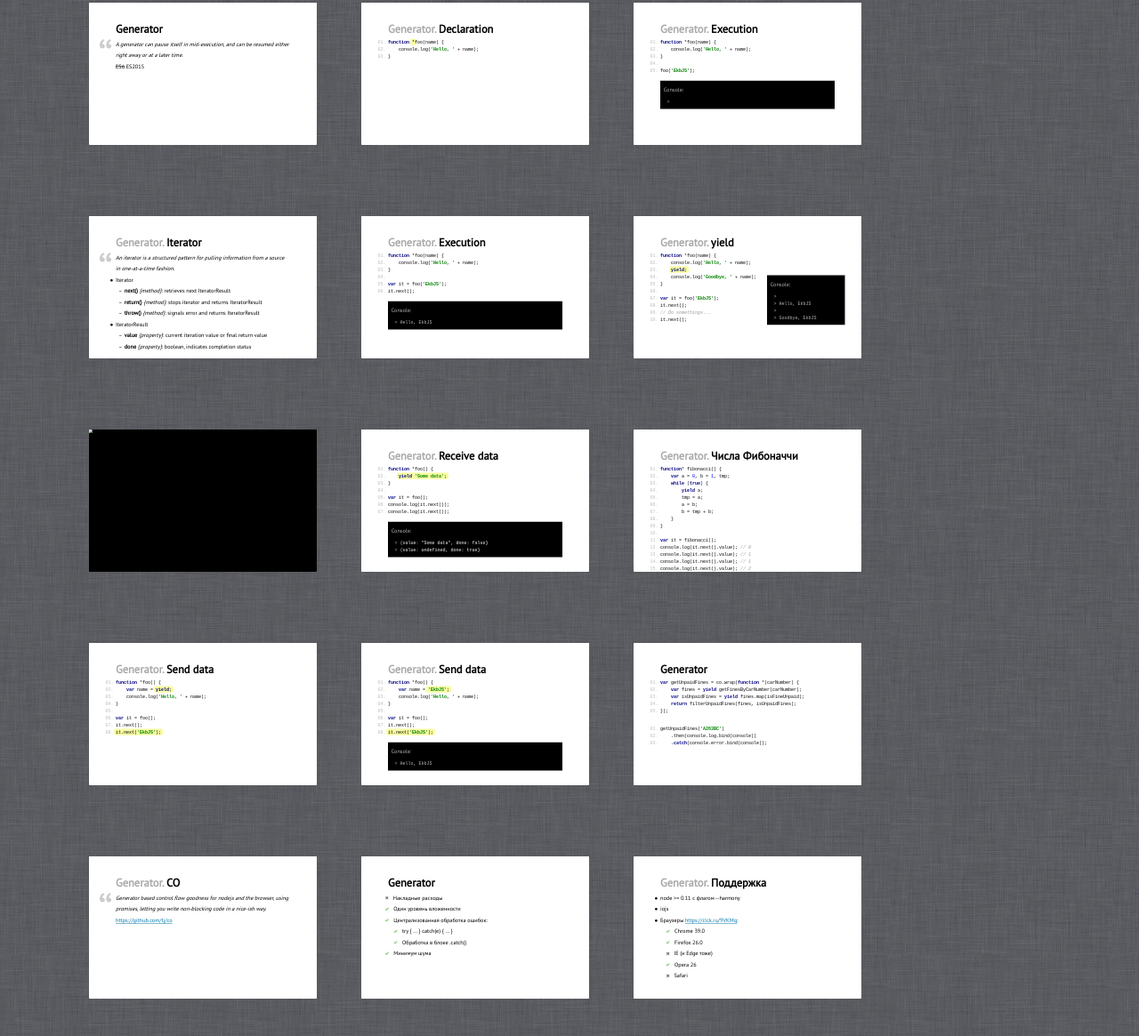
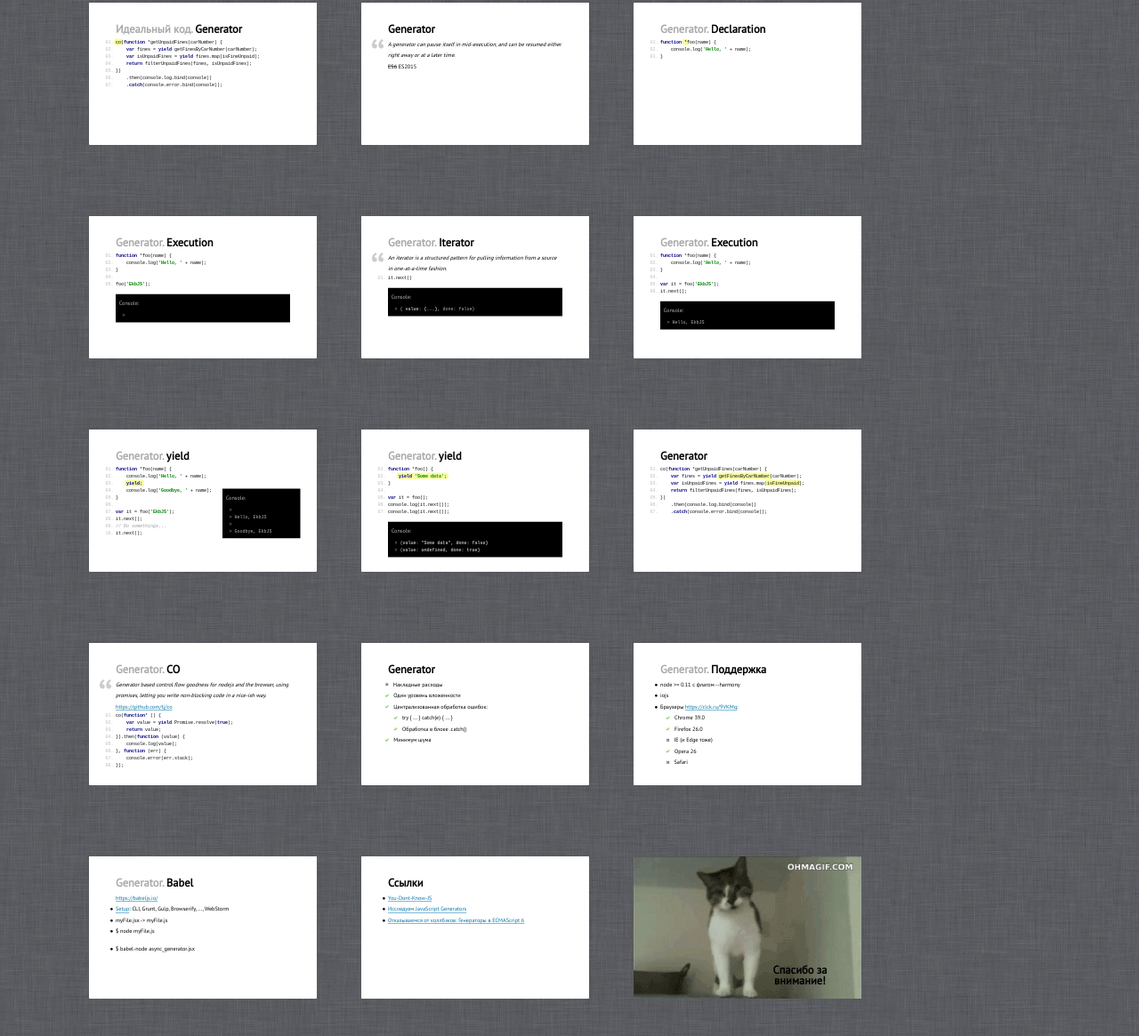
Before and after one commit to Zhigalov/chelyjs-generators, a website: page index.html in a window 1280 px wide. Shown: the part 1427-2592 px from the top of the page at 89% size. Drawn offline with Linux system fonts and the light colour scheme; a web font is replaced by a local one.

Commit message:
Правки перед последним прогоном

```diff
--- a/index.html
+++ b/index.html
@@ -125,6 +125,25 @@
 </section>
 
 <section class="slide">
+    <h2><small>Promises.</small> Bluebird</h2>
+    <pre class="javascript">
+        <code>function myFunction(arg1, arg2, cb) {</code>
+        <code>    cb(err, data);</code>
+        <code>}</code>
+        <code> </code>
+        <code>var myPromisifyFunction = Promise.promisify(myFunction);</code>
+        <code>myPromisifyFunction()</code>
+        <code>    .then(function onResolve() { return data; })</code>
+        <code>    .then(function onResolve(data) { ... })</code>
+        <code>    .catch(function onReject() { ... })</code>
+    </pre>
+    <img src="images/bluebird.png" alt="bluebird" style="position: absolute; right: 90px; top: 383px;"/>
+    <div style="margin-top: 75px;">
+        <a href="https://github.com/petkaantonov/bluebird">https://github.com/petkaantonov/bluebird</a>
+    </div>
+</section>
+
+<section class="slide">
     <h2>Promises</h2>
     <pre class="javascript">
         <code>function getUnpaidFines(carNumber) {</code>
@@ -161,30 +180,11 @@
 </section>
 
 <section class="slide">
-    <h2><small>Promises.</small> Bluebird</h2>
-    <img src="images/bluebird.png" alt="bluebird" style="position: absolute; right: 90px; top: 353px;"/>
-    <a href="https://github.com/petkaantonov/bluebird">https://github.com/petkaantonov/bluebird</a>
-    <ul>
-        <li>Promise.promisify(cb);
-            <pre class="javascript">
-                <code>var myPromisifyFunction = Promise.promisify(myFunction);</code>
-                <code> </code>
-                <code>function myFunction(arg1, arg2, cb) {</code>
-                <code>    cb(err, data);</code>
-                <code>}</code>
-            </pre>
-        </li>
-        <li>Promise.all([...]);</li>
-        <li>Promise.props({...});</li>
-    </ul>
-</section>
-
-<section class="slide">
     <h2>Promises</h2>
     <ul class="custom-list">
         <li class="fail">Накладные расходы</li>
         <li class="pending">Меньше шума</li>
-        <li class="pending">Неглубокий уровень вложенности</li>
+        <li class="pending">Фиксированный уровень вложенности</li>
         <li class="pending">Обработка ошибок
             <ul class="custom-list">
                 <li class="done">Обработка в блоке .catch()</li>
@@ -197,7 +197,7 @@
 <section class="slide">
     <h2>Идеальный код</h2>
     <pre class="javascript">
-        <code>var getUnpaidFines = function(<mark>Ввести номер автомобиля</mark>) {</code>
+        <code>function getUnpaidFines(<mark>Ввести номер автомобиля</mark>) {</code>
         <code>    var fines = <mark>Получить список штрафов</mark>(carNumber);</code>
         <code>    var isUnpaidFines = fines.map(<mark>Получить статус оплаты</mark>);</code>
         <code>    return <mark>Вывести неоплаченные штрафы</mark>(fines, isUnpaidFines);</code>
@@ -208,7 +208,7 @@
 <section class="slide">
     <h2>Идеальный код</h2>
     <pre class="javascript">
-        <code>var getUnpaidFines = function (carNumber) {</code>
+        <code>function getUnpaidFines(carNumber) {</code>
         <code>    var fines = getFinesByCarNumber(carNumber);</code>
         <code>    var isUnpaidFines = fines.map(isFineUnpaid);</code>
         <code>    return filterUnpaidFines(fines, isUnpaidFines);</code>
@@ -219,26 +219,26 @@
 <section class="slide">
     <h2><small>Идеальный код.</small> Generator</h2>
     <pre class="javascript">
-        <code>var getUnpaidFines = co.wrap(function *(carNumber) {</code>
-        <code>    var fines = yield getFinesByCarNumber(carNumber);</code>
-        <code>    var isUnpaidFines = yield fines.map(isFineUnpaid);</code>
+        <code>function <mark>*</mark>getUnpaidFines(carNumber) {</code>
+        <code>    var fines = <mark>yield</mark> getFinesByCarNumber(carNumber);</code>
+        <code>    var isUnpaidFines = <mark>yield</mark> fines.map(isFineUnpaid);</code>
         <code>    return filterUnpaidFines(fines, isUnpaidFines);</code>
-        <code>});</code>
+        <code>}</code>
     </pre>
+</section>
+
+<section class="slide cover w" style="text-align: center; ">
+    <img src="images/catsShock.gif" alt="catsShock" />
 </section>
 
 <section class="slide">
     <h2><small>Идеальный код.</small> Generator</h2>
     <pre class="javascript">
-        <code>var getUnpaidFines = co.wrap(function *(carNumber) {</code>
+        <code><mark>co</mark>(function *getUnpaidFines(carNumber) {</code>
         <code>    var fines = yield getFinesByCarNumber(carNumber);</code>
         <code>    var isUnpaidFines = yield fines.map(isFineUnpaid);</code>
         <code>    return filterUnpaidFines(fines, isUnpaidFines);</code>
-        <code>});</code>
-    </pre>
-    <br/>
-    <pre class="javascript">
-        <code>getUnpaidFines('A263BC')</code>
+        <code>}) </code>
         <code>    .then(console.log.bind(console))</code>
         <code>    .catch(console.error.bind(console));</code>
     </pre>
@@ -284,21 +284,16 @@
 <section class="slide">
     <h2><small>Generator.</small> Iterator</h2>
     <blockquote>An iterator is a structured pattern for pulling information from a source in one-at-a-time fashion.</blockquote>
-    <ul>
-        <li>Iterator
-            <ul>
-                <li><b>next()</b> <i>{method}</i>: retrieves next IteratorResult</li>
-                <li><b>return()</b> <i>{method}</i>: stops iterator and returns IteratorResult</li>
-                <li><b>throw()</b> <i>{method}</i>: signals error and returns IteratorResult</li>
-            </ul>
-        </li>
-        <li>IteratorResult
-            <ul>
-                <li><b>value</b> <i>{property}</i>: current iteration value or final return value</li>
-                <li><b>done</b> <i>{property}</i>: boolean, indicates completion status</li>
-            </ul>
-        </li>
-    </ul>
+    <pre class="javascript">
+        <code>it.next()</code>
+    </pre>
+
+    <div class="console_port">
+        <h3>Console:</h3>
+        <pre class="console">
+            <code>&gt; { value: {...}, done: false}</code>
+        </pre>
+    </div>
 </section>
 
 <section class="slide">
@@ -346,12 +341,8 @@
     </div>
 </section>
 
-<section class="slide cover h   ">
-    <img src="images/catsPingPong.gif" alt="Sand-receive data"/>
-</section>
-
 <section class="slide">
-    <h2><small>Generator.</small> Receive data</h2>
+    <h2><small>Generator.</small> yield</h2>
     <pre class="javascript">
         <code>function *foo() {</code>
         <code>    <mark>yield 'Some data';</mark></code>
@@ -372,76 +363,13 @@
 </section>
 
 <section class="slide">
-    <h2><small>Generator.</small> Числа Фибоначчи</h2>
-    <pre class="javascript">
-        <code>function* fibonacci() {</code>
-        <code>    var a = 0, b = 1, tmp;</code>
-        <code>    while (true) {</code>
-        <code>        yield a;</code>
-        <code>        tmp = a;</code>
-        <code>        a = b;</code>
-        <code>        b = tmp + b;</code>
-        <code>    }</code>
-        <code>}</code>
-        <code>        </code>
-        <code>var it = fibonacci();</code>
-        <code>console.log(it.next().value); // 0</code>
-        <code>console.log(it.next().value); // 1</code>
-        <code>console.log(it.next().value); // 1</code>
-        <code>console.log(it.next().value); // 2</code>
-        <code>console.log(it.next().value); // 3</code>
-        <code>console.log(it.next().value); // 5</code>
-    </pre>
-</section>
-
-<section class="slide">
-    <h2><small>Generator.</small> Send data</h2>
-    <pre class="javascript">
-        <code>function *foo() {</code>
-        <code>    var name = <mark>yield;</mark></code>
-        <code>    console.log('Hello, ' + name);</code>
-        <code>}</code>
-        <code> </code>
-        <code>var it = foo();</code>
-        <code>it.next();</code>
-        <code><mark>it.next('EkbJS');</mark></code>
-    </pre>
-</section>
-
-<!-- Не забыть рассказать про приоритеты -->
-<section class="slide">
-    <h2><small>Generator.</small> Send data</h2>
-    <pre class="javascript">
-        <code>function *foo() {</code>
-        <code>    var name = <mark>'EkbJS';</mark></code>
-        <code>    console.log('Hello, ' + name);</code>
-        <code>}</code>
-        <code> </code>
-        <code>var it = foo();</code>
-        <code>it.next();</code>
-        <code><mark>it.next('EkbJS');</mark></code>
-    </pre>
-
-    <div class="console_port">
-        <h3>Console:</h3>
-        <pre class="console">
-            <code>&gt; Hello, EkbJS</code>
-        </pre>
-    </div>
-</section>
-
-<section class="slide">
     <h2>Generator</h2>
     <pre class="javascript">
-        <code>var getUnpaidFines = co.wrap(function *(carNumber) {</code>
-        <code>    var fines = yield getFinesByCarNumber(carNumber);</code>
-        <code>    var isUnpaidFines = yield fines.map(isFineUnpaid);</code>
+        <code>co(function *getUnpaidFines(carNumber) {</code>
+        <code>    var fines = yield <mark>getFinesByCarNumber</mark>(carNumber);</code>
+        <code>    var isUnpaidFines = yield fines.map(<mark>isFineUnpaid</mark>);</code>
         <code>    return filterUnpaidFines(fines, isUnpaidFines);</code>
-        <code>});</code>
-    </pre>
-    <br/>
-    <pre class="javascript">
-        <code>getUnpaidFines('A263BC')</code>
+        <code>}) </code>
         <code>    .then(console.log.bind(console))</code>
         <code>    .catch(console.error.bind(console));</code>
     </pre>
@@ -452,6 +380,16 @@
     <blockquote>Generator based control flow goodness for nodejs and the browser, using promises,
         letting you write non-blocking code in a nice-ish way.</blockquote>
     <a href="https://github.com/tj/co">https://github.com/tj/co</a>
+    <pre class="javascript">
+        <code>co(function* () {</code>
+        <code>    var value = yield Promise.resolve(true);</code>
+        <code>    return value;</code>
+        <code>}).then(function (value) {</code>
+        <code>    console.log(value);</code>
+        <code>}, function (err) {</code>
+        <code>    console.error(err.stack);</code>
+        <code>});</code>
+    </pre>
 </section>
 
 <section class="slide">
@@ -510,6 +448,11 @@
     </ul>
 </section>
 
+<section class="slide cover w" style="text-align: center; ">
+    <img src="images/happyCat.jpg" alt="happyCat"/>
+    <h2>Спасибо за внимание!</h2>
+</section>
+
 <div class="progress">
     <div></div>
 </div>
@@ -525,8 +468,8 @@
         console.log('getFinesByCarNumber start', carNumber);
         setTimeout(function () {
             console.log('getFinesByCarNumber end', carNumber);
-            cb(null, ['001', '002', '003', '004', '005']);
-        }, 1000 * Math.random());
+            cb(null, ['001', '002', '003']);
+        }, 3000);
     });
     var isFineUnpaid = Promise.promisify(function isFineUnpaid(fine) {
         var cb = arguments[arguments.length - 1];
@@ -534,7 +477,7 @@
         setTimeout(function () {
             console.log('isFineUnpaid end', fine);
             cb(null, Math.random() > 0.5);
-        }, 2000 * Math.random());
+        }, 5000 * Math.random());
     });
     var filterUnpaidFines = function filterUnpaidFines(fines, isUnpaidFines) {
         var unpaidFines = [];
```
Also changed, not shown: images/happyCat.jpg (added), 1 other file.
